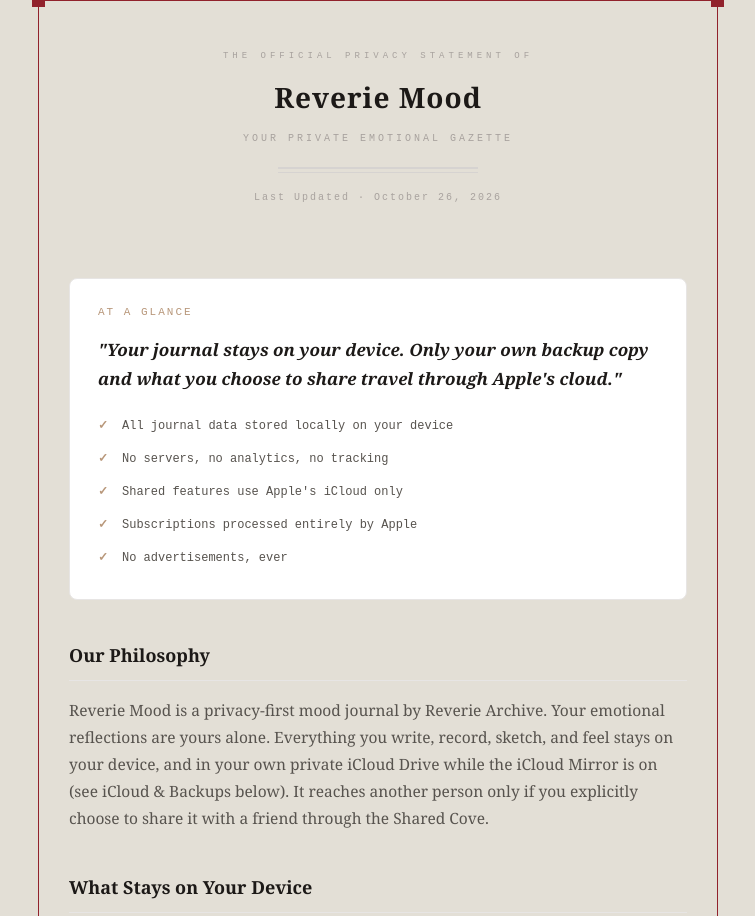
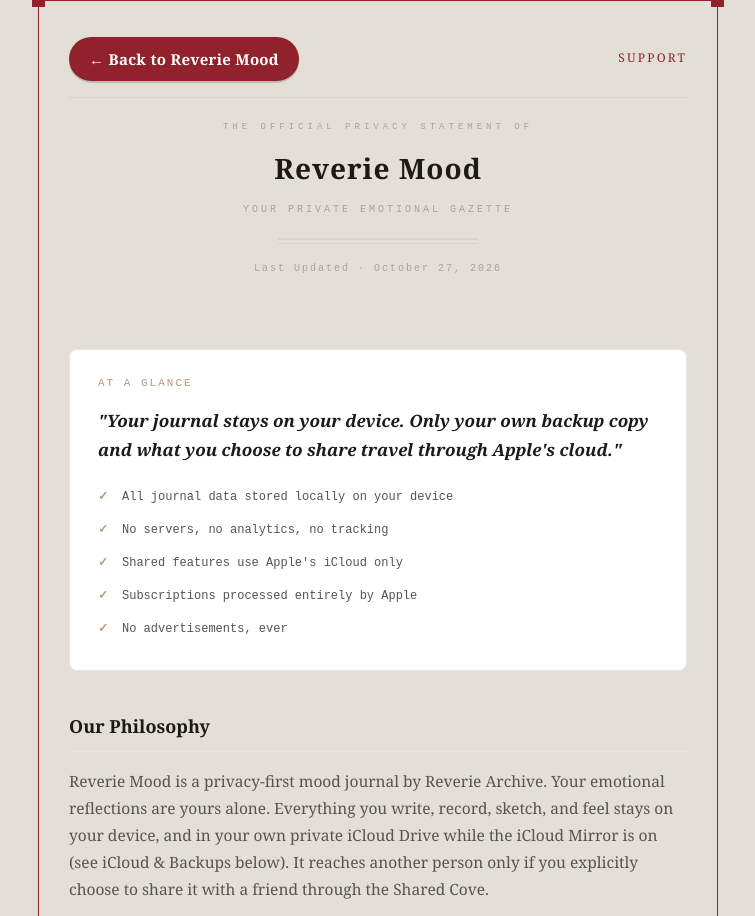
Before and after one commit to reveriearchive-studio/reverie-mood, a plain HTML site: page privacy/index.html in a window 1280 px wide. Shown: the top 916 px of the page, without its empty margins (262-1017 px from the left). Drawn offline with Linux system fonts and the light colour scheme.

Commit message:
Add files via upload

```diff
--- a/privacy/index.html
+++ b/privacy/index.html
@@ -433,6 +433,21 @@
     </style>
     <div class="gazette-frame" aria-hidden="true"><i class="tl"></i><i class="tr"></i><i class="bl"></i><i class="br"></i></div>
 
+    <!-- Site navigation: the way back to the home page and on to Support -->
+    <style>
+        .sitenav{display:flex;justify-content:space-between;align-items:center;gap:16px;font-size:12px;letter-spacing:.18em;text-transform:uppercase;line-height:1.2}
+        .sitenav a{color:var(--accent-red);text-decoration:none;min-height:44px;display:inline-flex;align-items:center}
+        .sitenav a:hover,.sitenav a:focus{text-decoration:underline}
+        .sitenav.top{margin:-12px 0 22px;padding-bottom:16px;border-bottom:1px solid var(--border-strong);flex-wrap:wrap}
+        .sitenav a.home{background:var(--accent-red);color:#fff;border-radius:999px;padding:0 20px;font-size:15px;font-weight:700;letter-spacing:.02em;text-transform:none;box-shadow:0 2px 0 rgba(28,25,23,.18)}
+        .sitenav a.home:hover,.sitenav a.home:focus{background:#7a1c25;text-decoration:none}
+        .sitenav.foot{justify-content:center;gap:26px;margin-top:6px;flex-wrap:wrap}
+    </style>
+    <nav class="sitenav top" aria-label="Reverie Mood site">
+        <a class="home" href="../">&larr; Back to Reverie Mood</a>
+        <a href="../support/">Support</a>
+    </nav>
+
     <!-- Masthead -->
     <header class="masthead">
         <div class="masthead-label">The Official Privacy Statement of</div>
@@ -442,7 +457,7 @@
             <div class="thick"></div>
             <div class="thin"></div>
         </div>
-        <div class="edition-date">Last Updated · October 26, 2026</div>
+        <div class="edition-date">Last Updated · October 27, 2026</div>
     </header>
 
     <!-- Quick Summary -->
@@ -510,7 +525,7 @@
     <p>Reverie Mood offers an optional premium tier. Here's what you should know:</p>
     <ul>
         <li><strong>All payments are handled by Apple.</strong> We never see your credit card, billing address, or Apple ID credentials.</li>
-        <li><strong>Plans</strong> are monthly and annual, and the annual plan starts with a 7-day free trial for new subscribers. A one-time lifetime purchase was offered for a limited time at launch; if you bought it, it stays yours and can be restored.</li>
+        <li><strong>Plans</strong> are monthly and annual, and the annual plan starts with a 7-day free trial for new subscribers. A one-time lifetime purchase is offered only at certain times, such as the launch and the 2026 holidays; if you buy it, it stays yours and can be restored.</li>
         <li><strong>We store your entitlement locally</strong> — just whether you're on the free or premium tier — so the app works offline.</li>
         <li><strong>Early adopters</strong> who journaled before Reverie+ was introduced were given a complimentary 30-day courtesy period, detected entirely on your device.</li>
         <li><strong>Manage or cancel</strong> anytime at <code>Settings → [Your Name] → Subscriptions</code>.</li>
@@ -615,6 +630,11 @@
         </div>
         <p>&copy; 2026 REVERIE ARCHIVE</p>
         <p class="tagline">Your privacy matters.</p>
+        <nav class="sitenav foot" aria-label="Reverie Mood site">
+            <a href="../">Reverie Mood</a>
+            <a href="../support/">Support</a>
+            <a href="mailto:reveriearchive.studio@gmail.com">Contact</a>
+        </nav>
     </footer>
 </body>
 </html>
```
